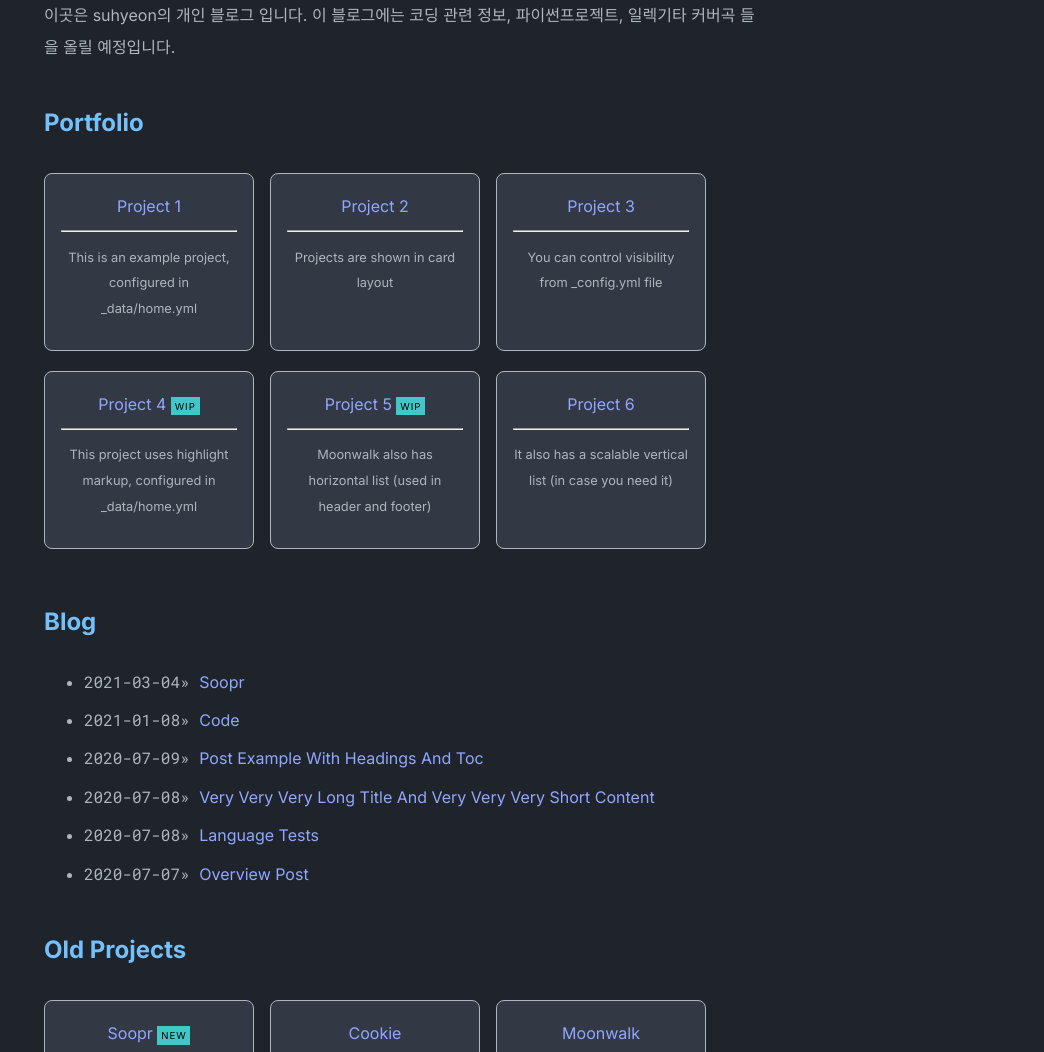
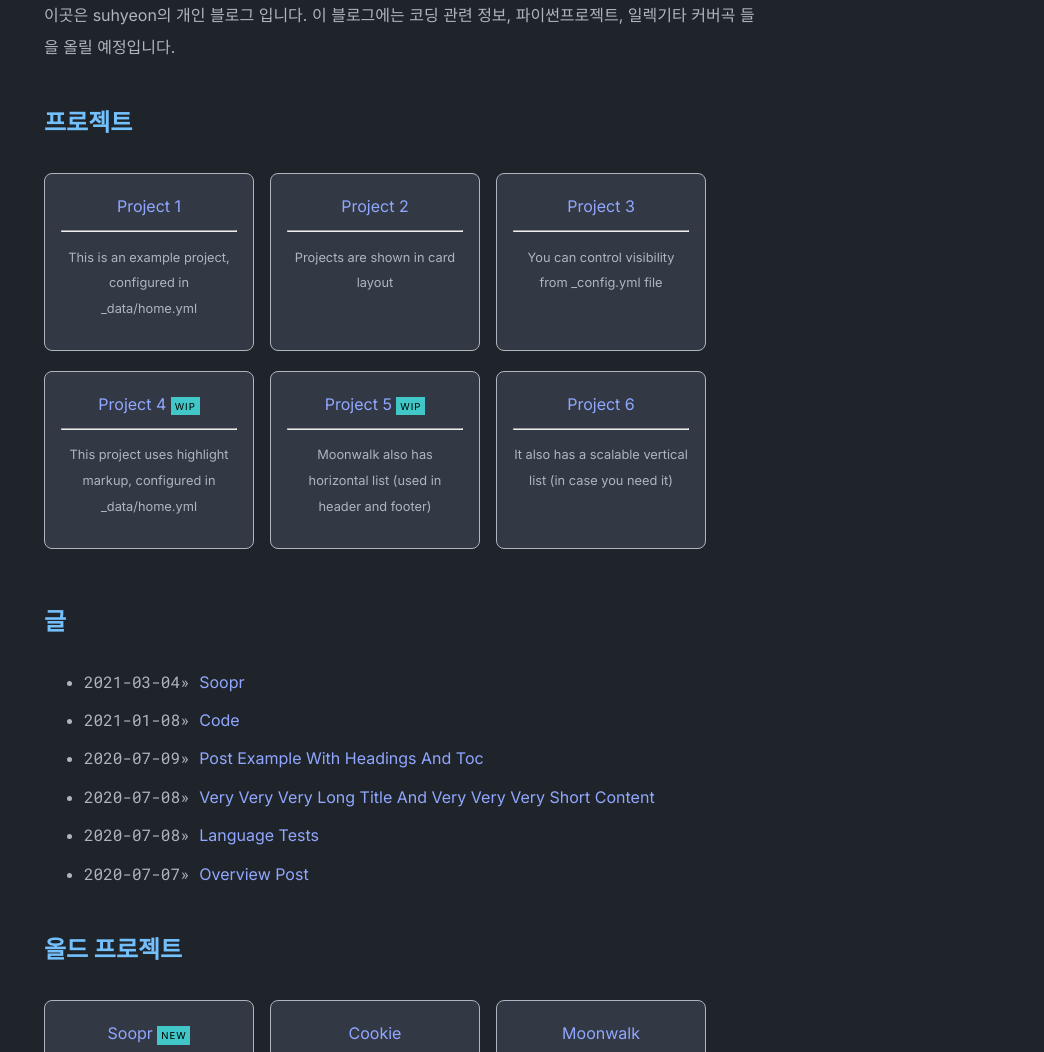
Before and after one commit to qodchgfl130/qodchgfl130.github.com, a Jekyll site: the page built from index.md, in a window 1280 px wide. Shown: the part 234-1286 px from the top of the page, without its empty margins (236-1280 px from the left). Built offline with Jekyll 4.4.1, drawn with Linux system fonts in a browser that asks for light colours.

Commit message:
Update _config.yml

```diff
--- a/_config.yml
+++ b/_config.yml
@@ -32,10 +32,10 @@ theme_config:
   show_tags: true # show tags in a blog posts
   # options for "home" page
   home:
-    title_projects: Portfolio
+    title_projects: 프로젝트
     title_misc_list: Details
-    title_blog: Blog
-    title_old_projects: Old Projects
+    title_blog: 글
+    title_old_projects: 올드 프로젝트
 
 soopr:
   publish_token: "" # sign up at https://www.soopr.co to get your publish token and personalize share and reaction options
```
